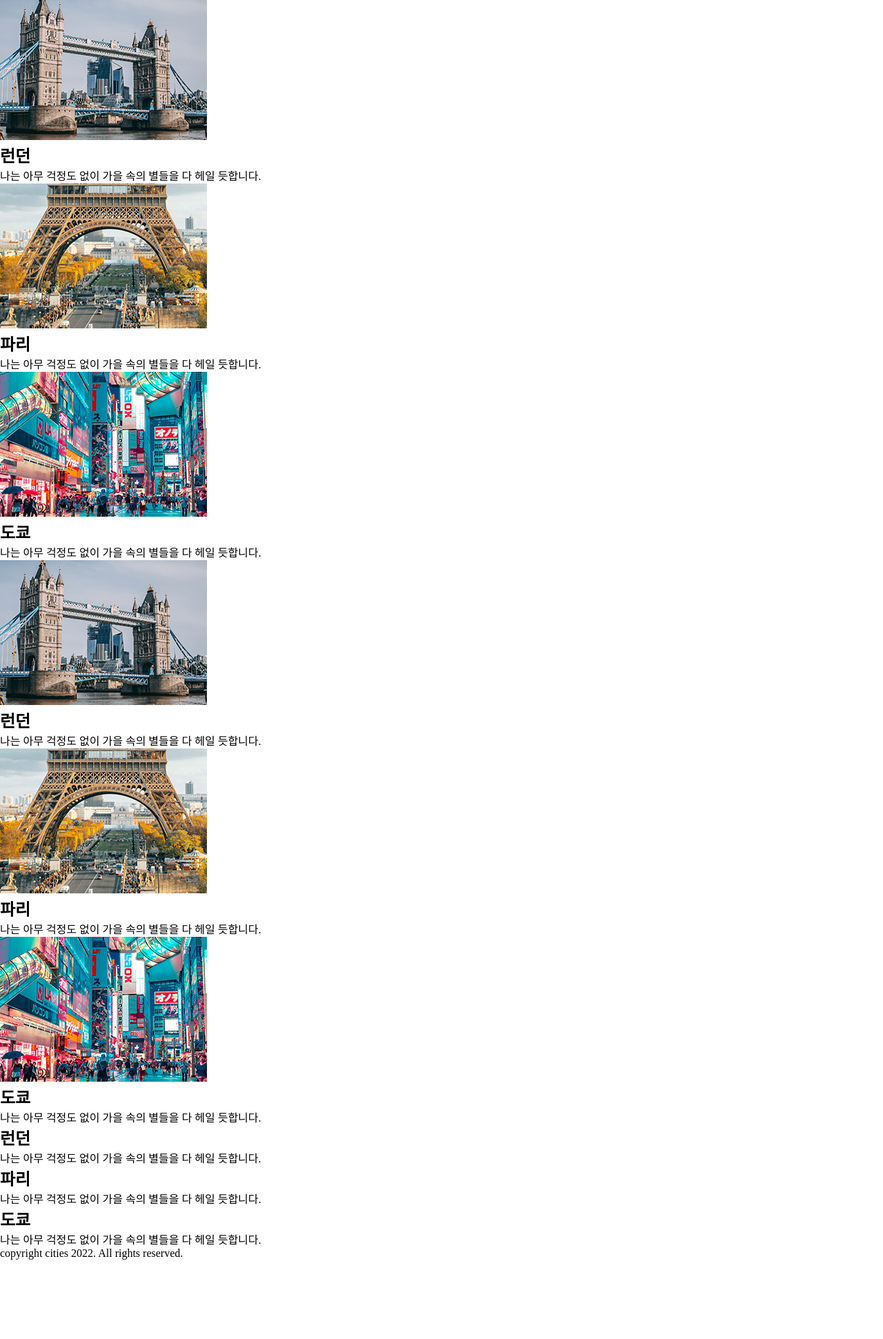
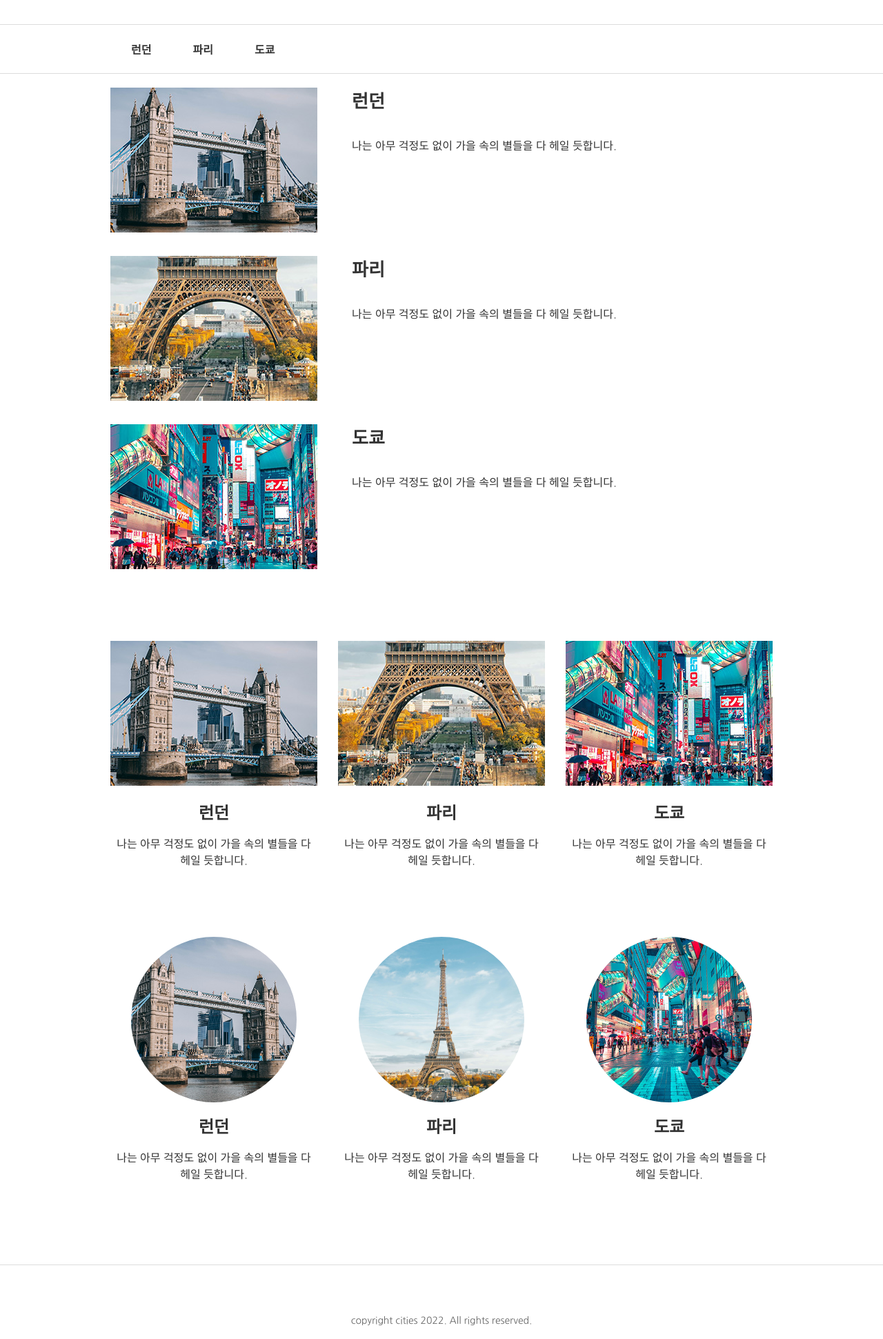
Before and after one commit to sophia6070/cities_03, a plain HTML site: page index.html in a window 1280 px wide. Shown: the part 125-2066 px from the top of the page at 69% size. Before the commit the page ends 1951 px from the top, so only its background shows below. Drawn offline with Linux system fonts and the light colour scheme.

Commit message:
cities_03

```diff
--- a/css/main.css
+++ b/css/main.css
@@ -6,5 +6,148 @@
     padding: 0;
 }
 
+a {
+    text-decoration: none;
+    color: inherit;
+}
 
-body{}
+a:hover {
+    text-decoration: underline;
+}
+
+ul {
+    list-style: none;
+}
+
+body{
+    font-family: 'Nanum Gothic', sans-serif;
+    color: #333;
+}
+
+.head h1 {
+    font-size: 50px;
+    color: #111;
+    padding: 20px;
+    height: 160px;
+    display: flex;
+    align-items: center;
+    justify-content: center;
+}
+
+.nav {
+    border-top: 1px solid #ddd;
+    border-bottom: 1px solid #ddd;
+}
+
+.nav ul {
+    width: 1000px;
+    margin: 0 auto;
+    padding: 0 20px;
+    display: flex;
+}
+
+.nav ul li a {
+    display: block;
+    height: 70px;
+    padding: 0 30px;
+    display: flex;
+    align-items: center;
+    justify-content: center;
+    font-weight: 700;
+}
+
+.container {
+    width: 1000px;
+    padding: 20px;
+    margin: 0 auto;
+}
+
+.container ul {
+    margin-bottom: 100px;
+}
+
+.container .item li {
+    display: flex;
+    gap: 50px;
+    margin-bottom: 30px
+}
+
+/* .item_01 */
+.container .item .text {
+    line-height: 1.6;
+
+}
+
+.container .item .text h2 {
+    font-size: 26px;
+    margin-bottom: 30px;
+}
+
+/* .item_02 */
+.container .item_02 {
+    display: flex;
+    justify-content: space-between;
+}
+
+.container .item_02 li {
+    width: 300px;
+}
+
+.container .item_02 li h2 {
+    padding: 16px 0;
+}
+
+.container .item_02 .text {
+    width: 300px;
+    text-align: center;
+}
+
+/* item_03 */
+.container .item_03 {
+    display: flex;
+    justify-content: space-between;
+}
+
+.container .item_03 .photo {
+    width: 240px;
+    height: 240px;
+    background-color: #ddd;
+    margin: 0 auto;
+    border-radius: 240px;
+    background-repeat: no-repeat;
+    background-position: center;
+    background-size: cover;
+}
+
+.container .item_03 .photo.london {
+    background-image: url("../images/london_b.jpg");
+}
+
+.container .item_03 .photo.paris {
+    background-image: url("../images/paris_b.jpg");
+}
+
+.container .item_03 .photo.tokyo {
+    background-image: url("../images/tokyo_b.jpg");
+}
+
+.container .item_03 .text {
+    width: 300px;
+    text-align: center;
+}
+
+.container .item_03 .text h2 {
+    padding: 16px 0;
+}
+
+/* .bottom */
+.bottom {
+    font-size: 14px;
+    color: #666;
+    height: 160px;
+    padding: 20px;
+    border-top: 1px solid #ddd;
+    display: flex;
+    align-items: center;
+    justify-content: center;
+}
```
